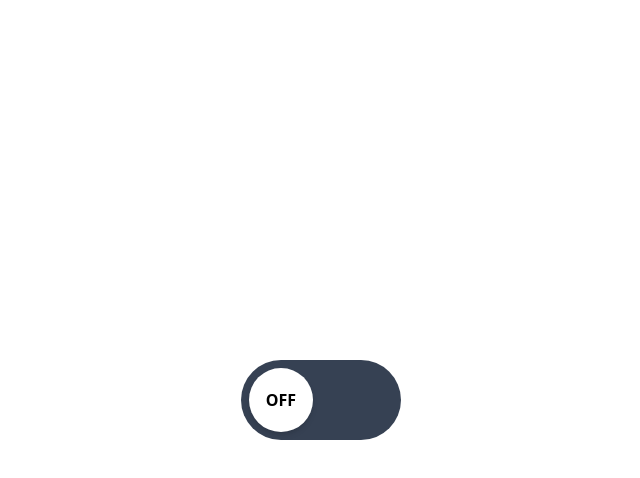
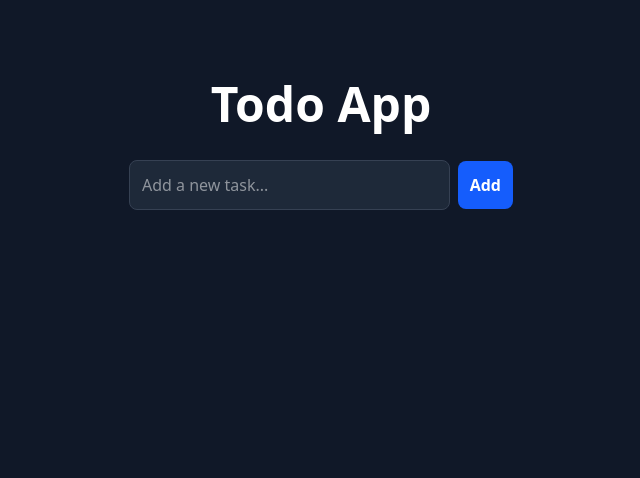
Before and after one commit to rahul-xo/React-Practice, a React (Vite) app: page / in a window 1280 px wide. Shown: the top 478 px of the page, without its empty margins (319-959 px from the left). Built offline with nearby package versions, Linux system fonts and the light colour scheme.

Commit message:
created new project

```diff
--- a/package.json
+++ b/package.json
@@ -13,6 +13,7 @@
     "@tailwindcss/vite": "^4.1.11",
     "react": "^19.1.0",
     "react-dom": "^19.1.0",
+    "react-icons": "^5.5.0",
     "tailwindcss": "^4.1.11"
   },
   "devDependencies": {
--- a/src/App.jsx
+++ b/src/App.jsx
@@ -1,11 +1,13 @@
 import React from 'react'
 import LiftState from './lifting-state/LiftState'
 import TogglerButton from './Toggler/TogglerButton'
+import TodoUi from './TODO-APP/TodoUi'
 
 const App = () => {
   return (
     // <LiftState/>
-    <TogglerButton/>
+    // <TogglerButton/>
+    <TodoUi/>
   )
 }
 
--- /dev/null
+++ b/src/TODO-APP/TodoUi.jsx
@@ -0,0 +1,74 @@
+import React, { useState } from "react";
+
+// react-icons import hata diya gaya hai taaki error na aaye
+
+function TodoUi() {
+  const [Input, setInput] = useState("");
+  const [Task, setTask] = useState([]);
+
+  const handleSubmit = (e) => {
+    e.preventDefault();
+    if (!Input.trim()) return;
+    if (Task.includes(Input)) return;
+    setTask((prevTask) => [...prevTask, Input]);
+    setInput("");
+  };
+
+  return (
+    // Main container
+    <div className="bg-gray-900 min-h-screen flex flex-col items-center pt-20 font-sans px-4">
+      {/* Title and Form Container */}
+      <div className="w-full max-w-sm">
+        <h1 className="text-5xl font-bold text-white mb-8 text-center">Todo App</h1>
+        <form onSubmit={handleSubmit}>
+          <div className="flex w-full items-center space-x-2">
+            {/* Input Field */}
+            <input
+              type="text"
+              placeholder="Add a new task..."
+              className="flex-grow p-3 bg-gray-800 border border-gray-700 text-white rounded-lg focus:outline-none focus:ring-2 focus:ring-blue-500"
+              onChange={(e) => setInput(e.target.value)}
+              value={Input}
+            />
+
+            {/* Add Button */}
+            <button
+              type="submit"
+              className="bg-blue-600 text-white font-semibold p-3 rounded-lg hover:bg-blue-700 active:bg-blue-800 focus:outline-none focus:ring-2 focus:ring-blue-500"
+            >
+              Add
+            </button>
+          </div>
+        </form>
+
+        {/* Task List */}
+        <ul className="mt-8 flex flex-col gap-4">
+          {Task.map((currEle, index) => (
+            <li
+              key={index}
+              className="bg-gray-800 p-4 rounded-lg flex justify-between items-center text-white"
+            >
+              <span>{currEle}</span>
+              <div className="flex items-center space-x-3">
+                {/* Green Check Button (Style Only) */}
+                <button className="text-green-500 hover:text-green-400">
+                  <svg xmlns="http://www.w3.org/2000/svg" className="h-6 w-6" fill="none" viewBox="0 0 24 24" stroke="currentColor" strokeWidth={2}>
+                    <path strokeLinecap="round" strokeLinejoin="round" d="M5 13l4 4L19 7" />
+                  </svg>
+                </button>
+                {/* Red Delete Button (Style Only) */}
+                <button className="text-red-500 hover:text-red-400">
+                  <svg xmlns="http://www.w3.org/2000/svg" className="h-6 w-6" fill="none" viewBox="0 0 24 24" stroke="currentColor" strokeWidth={2}>
+                    <path strokeLinecap="round" strokeLinejoin="round" d="M19 7l-.867 12.142A2 2 0 0116.138 21H7.862a2 2 0 01-1.995-1.858L5 7m5 4v6m4-6v6m1-10V4a1 1 0 00-1-1h-4a1 1 0 00-1 1v3M4 7h16" />
+                  </svg>
+                </button>
+              </div>
+            </li>
+          ))}
+        </ul>
+      </div>
+    </div>
+  );
+}
+
+export default TodoUi;
```
Also changed, not shown: 1 other file (tests, documents, lock files or other folders).
